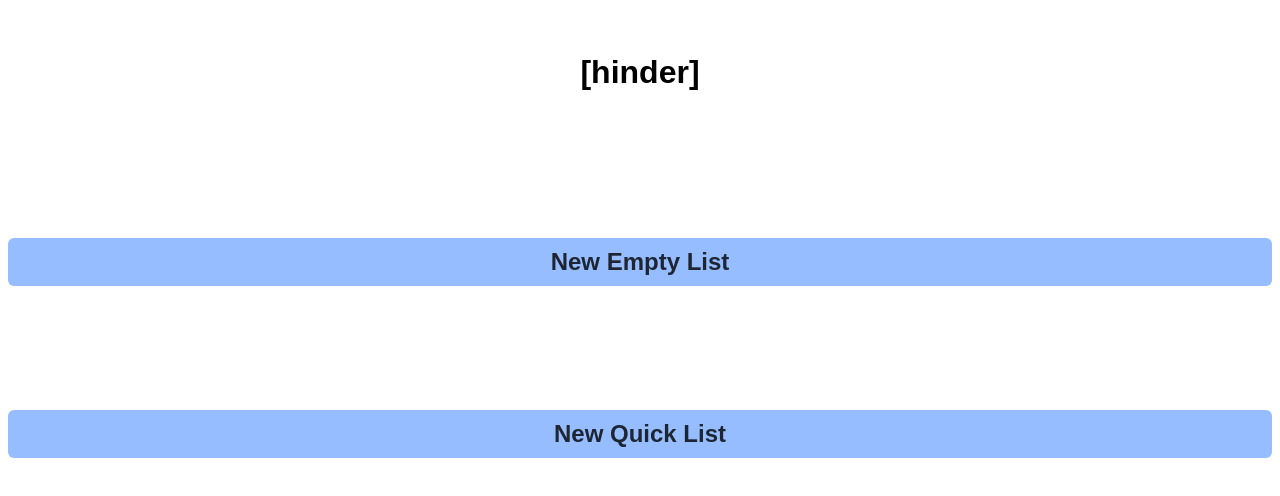
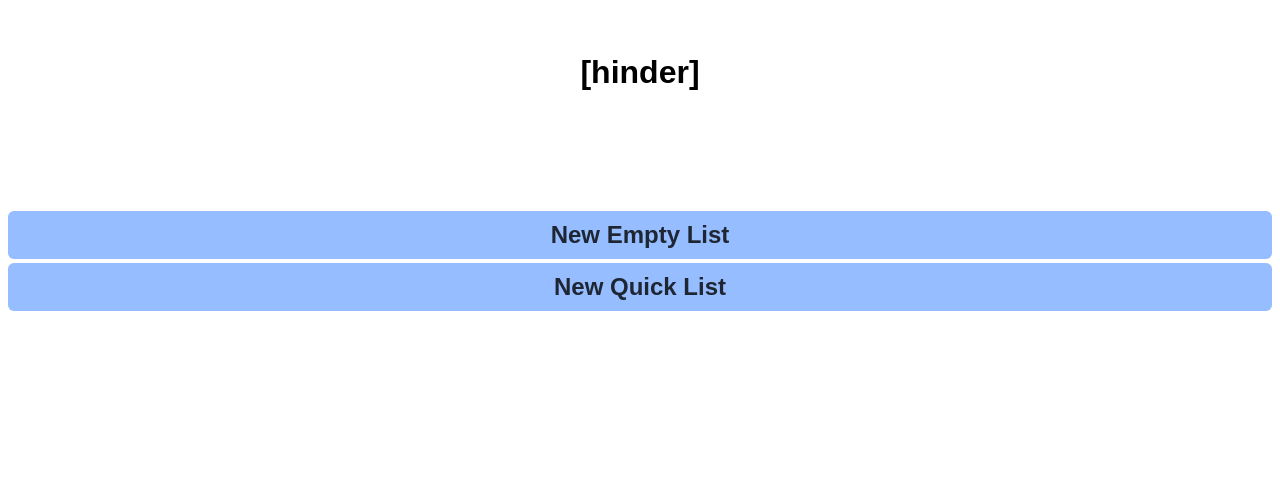
Before and after one commit to abibby/hinder, a React (Vite) app: page / in a window 1280 px wide. Shown: the part 146-642 px from the top of the page. Built offline with nearby package versions, Linux system fonts and the light colour scheme.

Commit message:
style tweak

```diff
--- a/src/components/button.tsx
+++ b/src/components/button.tsx
@@ -39,6 +39,9 @@ export function Button({
   );
 }
 
-export function ButtonList({ children }: PropsWithChildren) {
-  return <div className={styles.list}>{children}</div>;
+export interface BaseButtonProps extends PropsWithChildren {
+  className?: string;
 }
+export function ButtonList({ className, children }: BaseButtonProps) {
+  return <div className={classNames(styles.list, className)}>{children}</div>;
+}
--- a/src/pages/home.tsx
+++ b/src/pages/home.tsx
@@ -10,11 +10,11 @@ export function Home() {
   return (
     <section className={styles.home}>
       <h1 className={styles.title}>[hinder]</h1>
-      <ButtonList>
-        <Button className={styles.new} size="lg" href={`/qr#${listID}`}>
+      <ButtonList className={styles.new}>
+        <Button size="lg" href={`/qr#${listID}`}>
           New Empty List
         </Button>
-        <Button className={styles.new} size="lg" href={`/quick#${listID}`}>
+        <Button size="lg" href={`/quick#${listID}`}>
           New Quick List
         </Button>
       </ButtonList>
```
